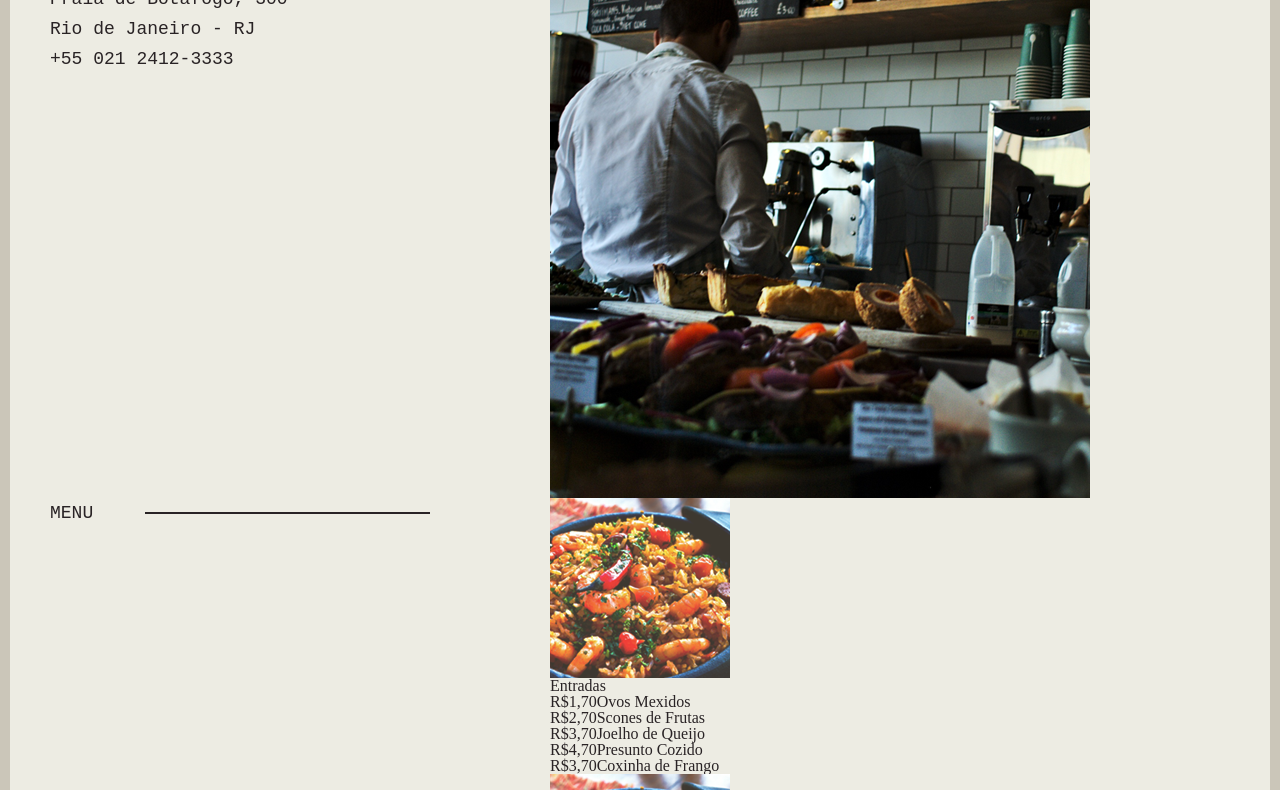
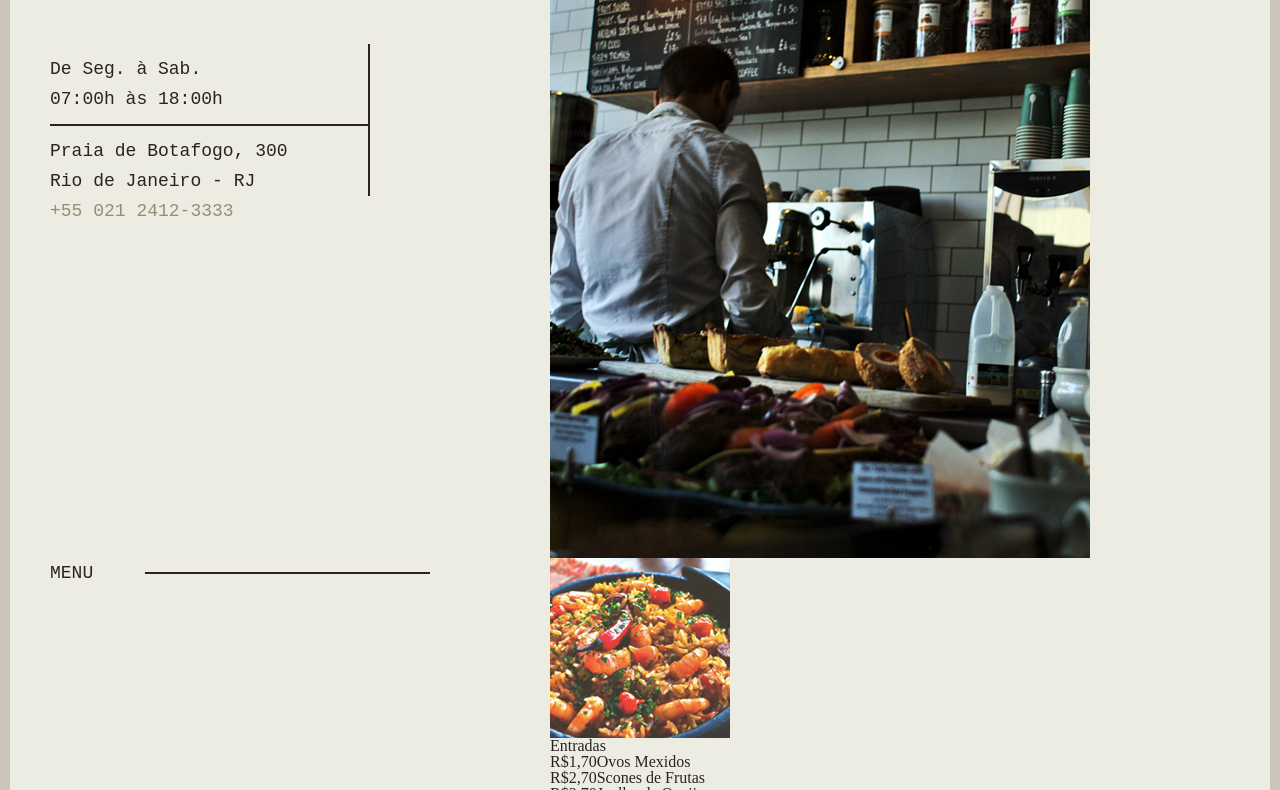
Before and after one commit to rodrigoalmeidagit/sass-projeto-lescone, a plain HTML site: page index.html in a window 1280 px wide. Shown: the part 212-1002 px from the top of the page. Drawn offline with nearby package versions, Linux system fonts and the light colour scheme; files that its build step writes are made by us from their sources; a web font is replaced by a local one.

Commit message:
feat: add intro css import

```diff
--- a/css/scss/style.scss
+++ b/css/scss/style.scss
@@ -2,3 +2,4 @@
 @import 'grid';
 @import 'variaveisemixins';
 @import 'geral';
+@import 'intro';
```
